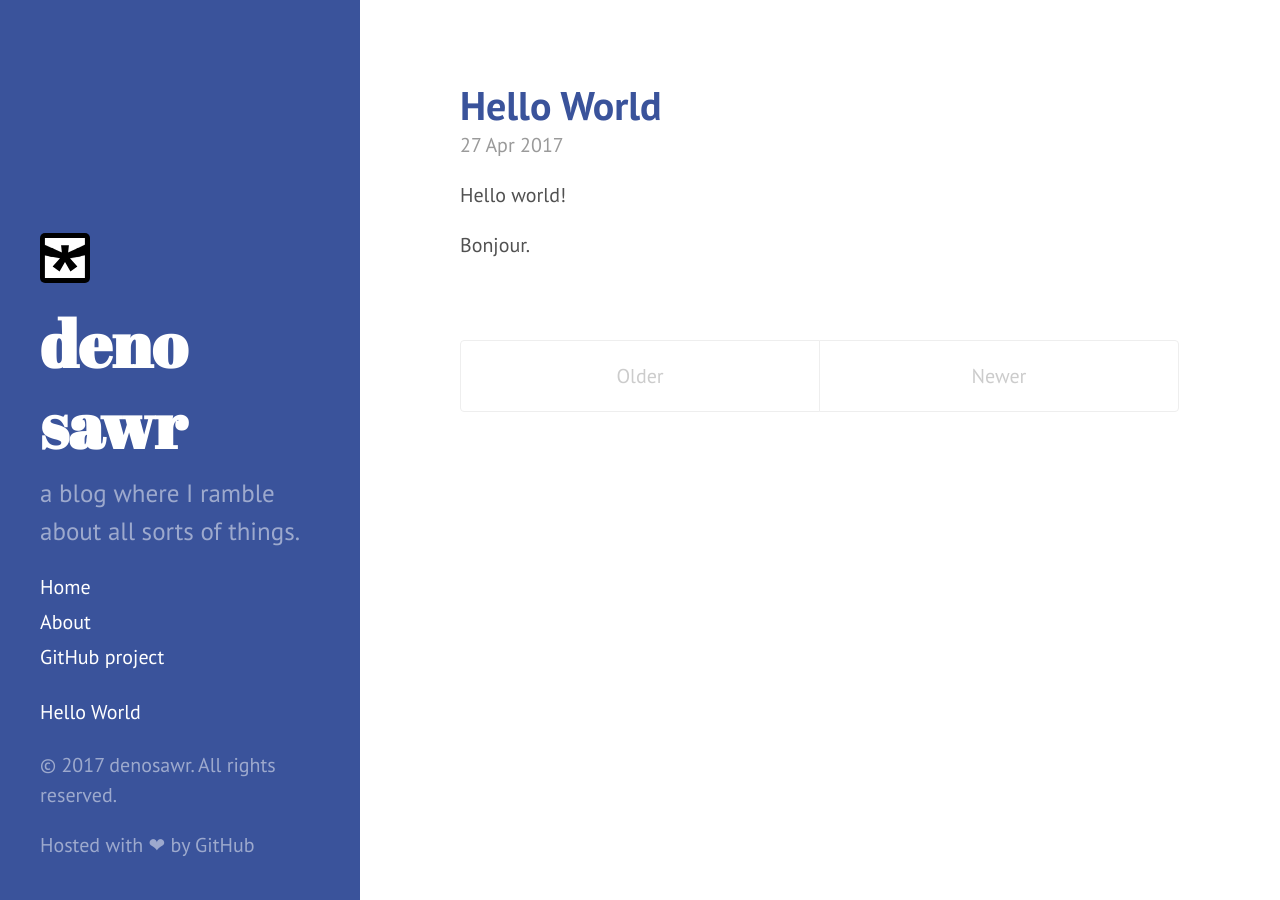
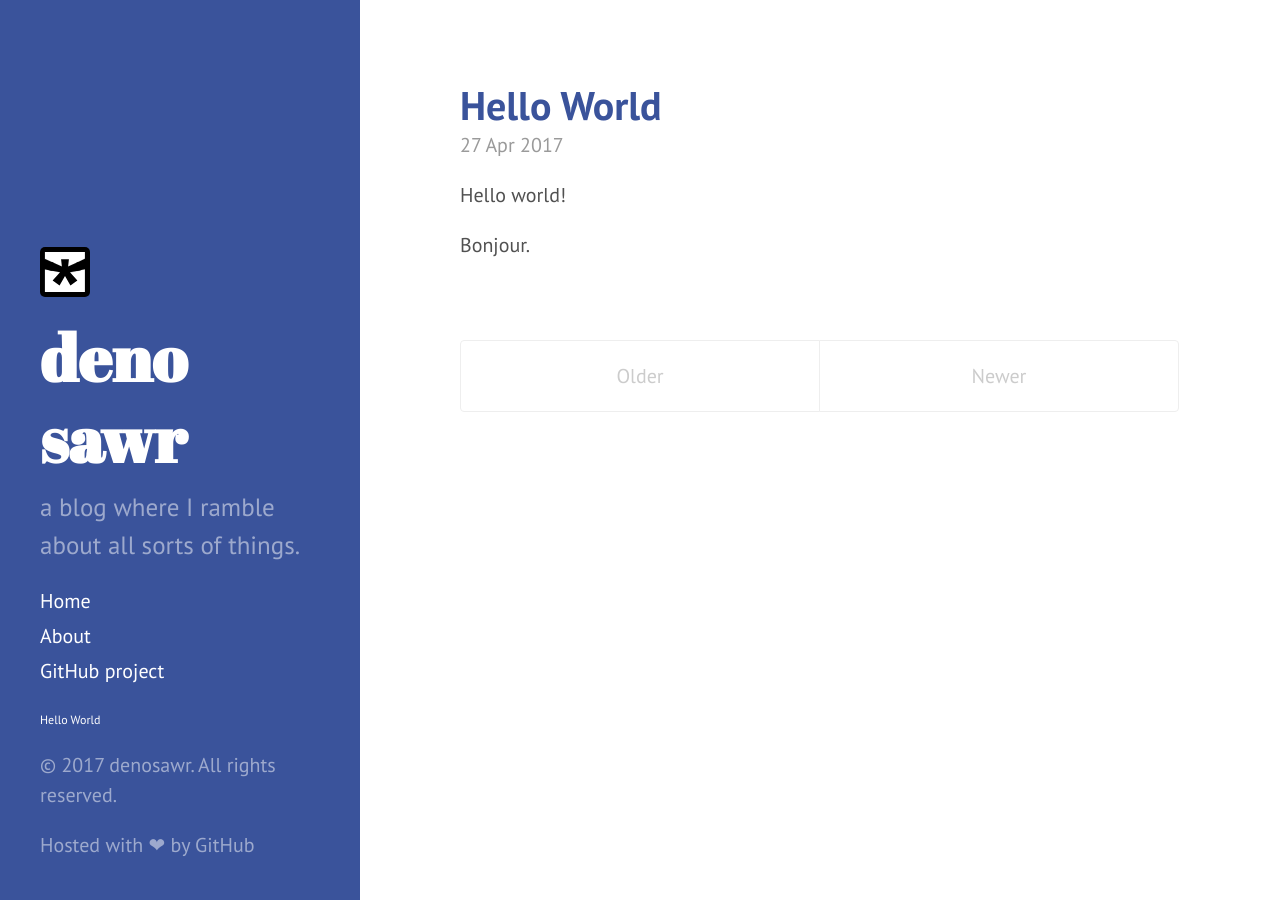
Before and after one commit to denosawr/blog, a Jekyll site: the page built from index.html, in a window 1280 px wide. Built offline with Jekyll 4.4.1, drawn with Linux system fonts in a browser that asks for light colours; Markdown is read by kramdown in place of the engine named in the settings; the list of posts is cut into pages by our own code.

Commit message:
Update sidebar.html

```diff
--- a/_includes/sidebar.html
+++ b/_includes/sidebar.html
@@ -31,7 +31,7 @@
             <!--"title": "{{ post.title | xml_escape }}",
             "url": "{{ site.url }}{{ post.url }}",
             "date": "{{ post.date | date_to_xmlschema }}"{% unless forloop.last %},{% endunless %} -->
-            <a class="sidebar-nav-item" href="{{ site.url }}{{ post.url }}">{{ post.title | xml_escape }}</a>
+            <a class="sidebar-nav-item recent-posts" href="{{ site.url }}{{ post.url }}">{{ post.title | xml_escape }}</a>
         {% endfor %}
     </nav>
 
```
